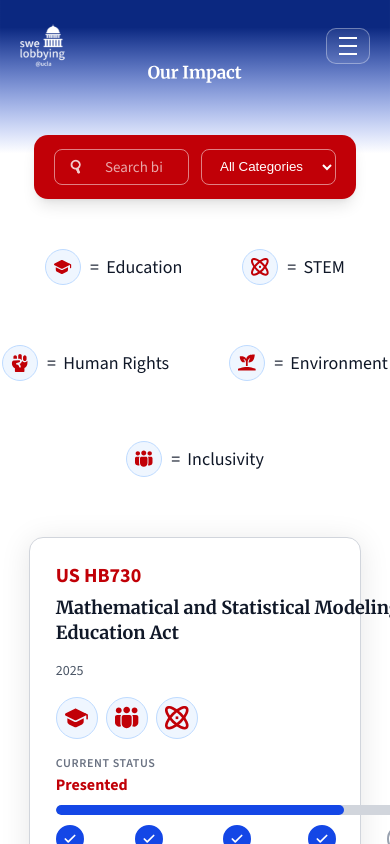
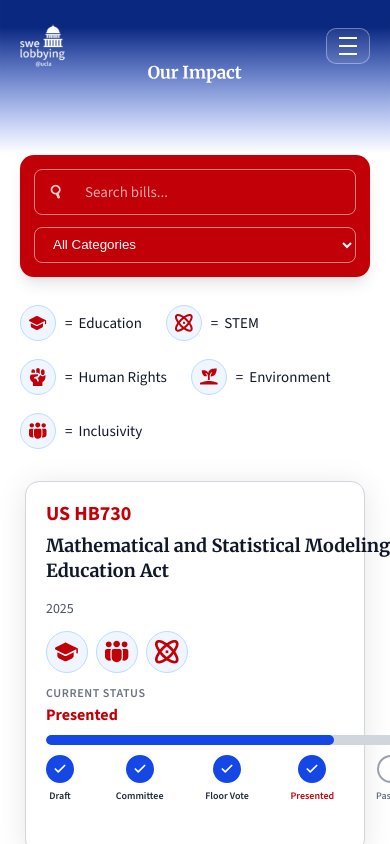
Before and after one commit to swe-ucla/lobbying-website, a React (Create React App) app: page /bill_gallery in a window 390 px wide. Shown: the top 844 px of the page. Built offline with nearby package versions, Linux system fonts and the light colour scheme.

Commit message:
our impact widgets mobile resposniveness

```diff
--- a/src/BillGallery.css
+++ b/src/BillGallery.css
@@ -179,3 +179,67 @@
     flex-direction: column;
     gap: 48px;
 }
+
+@media (max-width: 1024px) {
+  .category-legend {
+    gap: 28px;
+    margin: 36px 0;
+  }
+
+  .legend-text {
+    font-size: 16px;
+  }
+
+  .bills-container {
+    gap: 32px;
+  }
+}
+
+@media (max-width: 720px) {
+  .bill-gallery-content {
+    margin-top: -20px;
+  }
+
+  .gallery-search-box {
+    margin: 0 auto 20px;
+  }
+
+  .gallery-search-elements {
+    width: 100%;
+    height: auto;
+    flex-direction: column;
+    align-items: stretch;
+    padding: 16px;
+  }
+
+  .gallery-search-wrapper {
+    width: 100%;
+  }
+
+  .gallery-category-select {
+    width: 100%;
+  }
+
+  .category-legend {
+    justify-content: flex-start;
+    gap: 18px 24px;
+    margin: 28px 0;
+    padding: 0 20px;
+  }
+
+  .bills-container {
+    margin: 32px auto 32px;
+    padding: 0 16px;
+    gap: 24px;
+  }
+}
+
+@media (max-width: 480px) {
+  .gallery-search-elements {
+    padding: 14px;
+  }
+
+  .legend-text {
+    font-size: 15px;
+  }
+}
--- a/src/BillWidget.css
+++ b/src/BillWidget.css
@@ -218,6 +218,22 @@
   -webkit-box-orient: unset;
 }
 
+@media (max-width: 720px) {
+  .bill-widget {
+    width: 100%;
+    height: auto;
+    padding: 20px;
+  }
+
+  .bill-widget--expanded .bill-header {
+    margin-bottom: 12px;
+  }
+
+  .bill-widget--expanded .bill-categories {
+    margin-bottom: 12px;
+  }
+}
+
 .bd-sidebar .category-circle {
   width: 42px;
   height: 42px;
```
